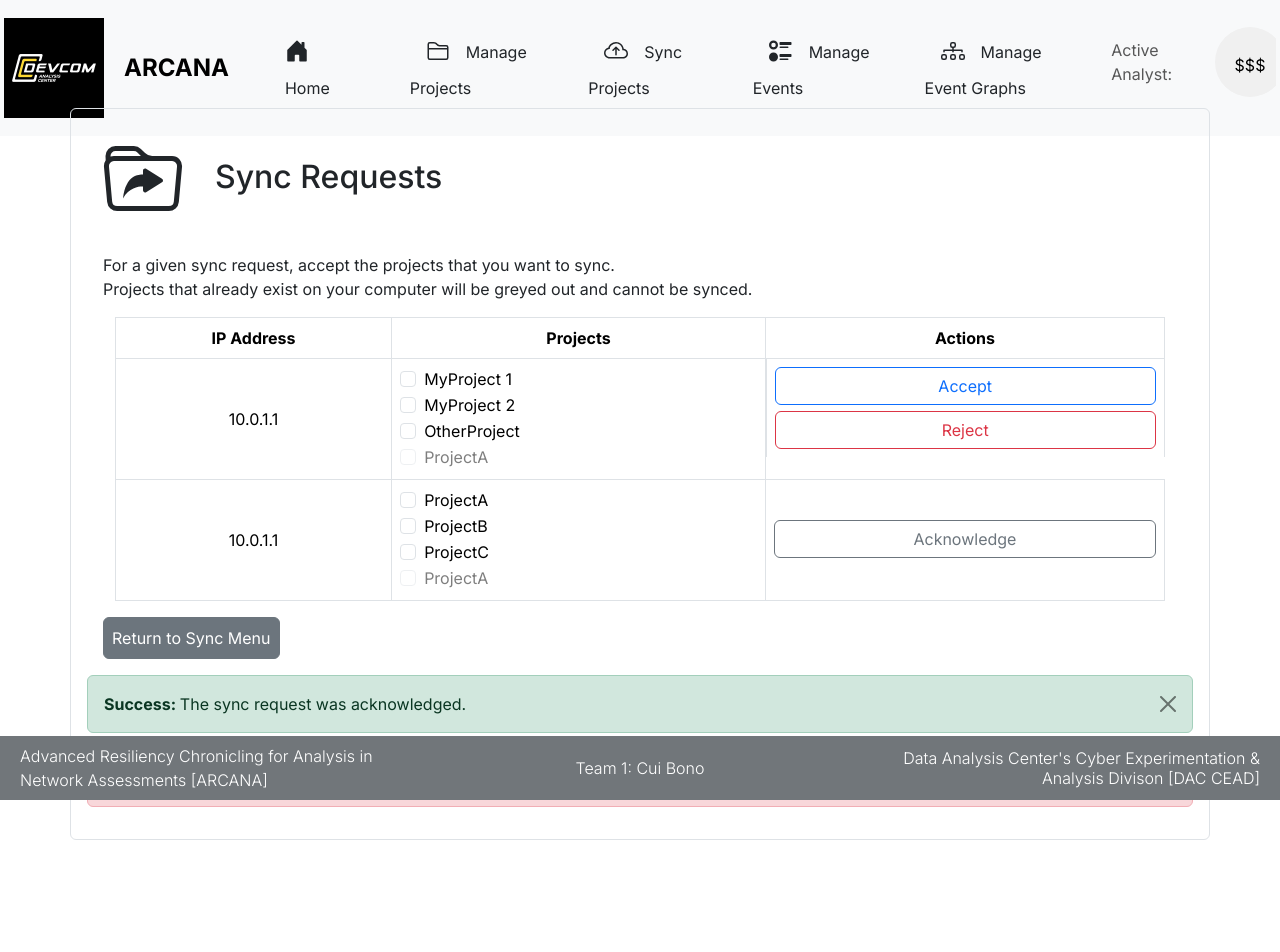
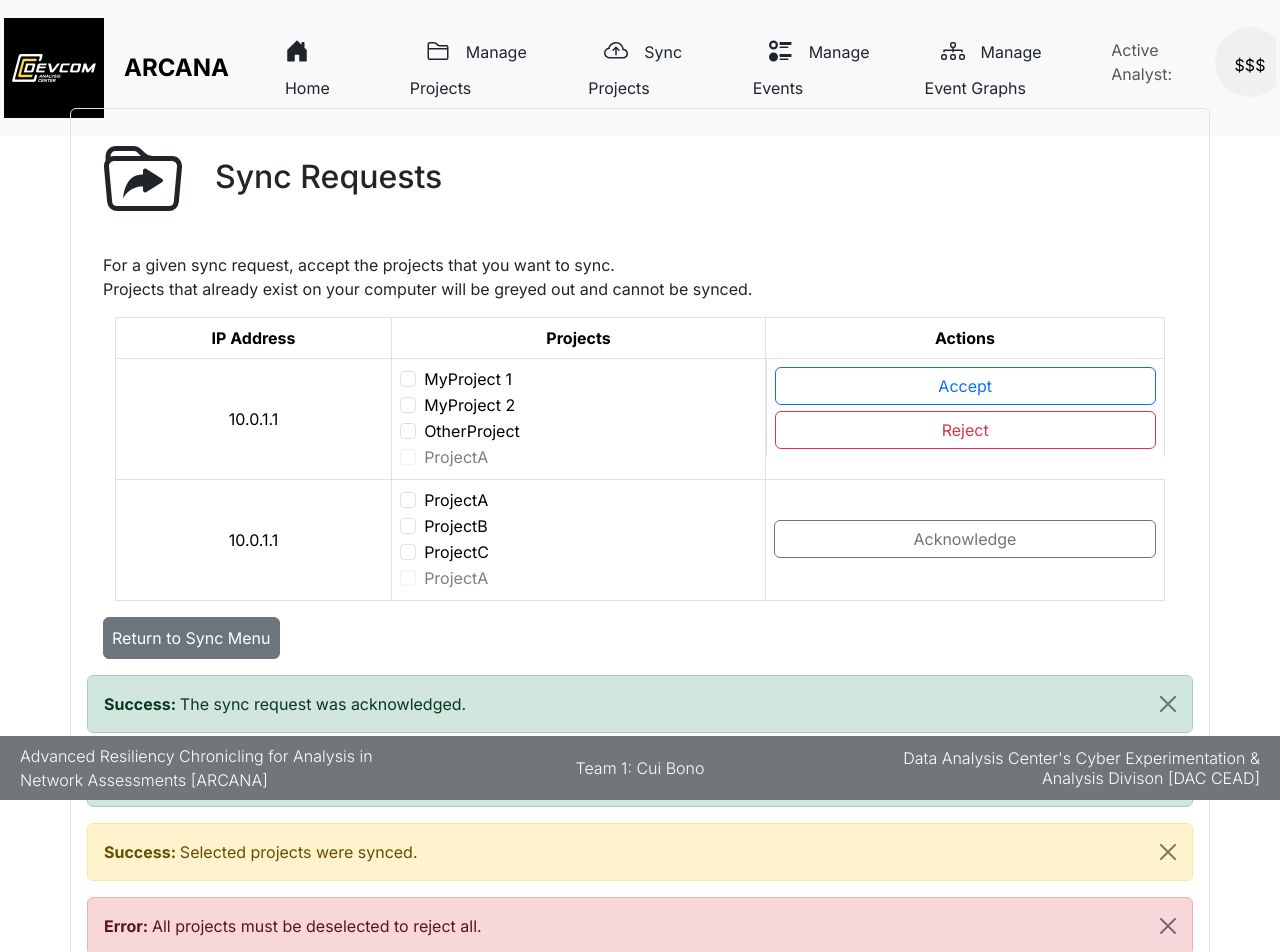
Before and after one commit to jordag18/capstone-project-ARCANA, a Next.js app in the folder frontend/arcana/: page /dashboard/syncMenu/viewSyncedProjects in a window 1280 px wide. Shown: the top 952 px of the page. Before the commit the page ends 840 px from the top, so only its background shows below. Built offline with nearby package versions, Linux system fonts and the light colour scheme.

Commit message:
sync request alerts added

```diff
--- a/frontend/arcana/app/dashboard/syncMenu/viewSyncedProjects/page.tsx
+++ b/frontend/arcana/app/dashboard/syncMenu/viewSyncedProjects/page.tsx
@@ -10,9 +10,11 @@
 
 import SyncRequestAcknowledgedAlert from "@/app/ui/syncRequestAcknowledgedAlert";
 import SyncRequestErrorAlert from "@/app/ui/syncRequestErrorAlert";
+import SyncRequestSuccessAlert from "@/app/ui/syncRequestSuccessAlert";
 
 import { FolderSymlink } from "react-bootstrap-icons";
 import { SyncRequestTable } from "@/app/components/syncRequestTable";
+import SyncRequestRejectedAlert from "@/app/ui/syncRequestRejectedAlert";
 
 function ViewSyncedProjects() {
   return (
@@ -46,6 +48,8 @@
 
             <div>
                 <SyncRequestAcknowledgedAlert />
+                <SyncRequestSuccessAlert />
+                <SyncRequestRejectedAlert />
                 <SyncRequestErrorAlert />
             </div>
         </Container>
--- /dev/null
+++ b/frontend/arcana/app/ui/syncRequestRejectedAlert.tsx
@@ -0,0 +1,19 @@
+import React from 'react';
+import Alert from "react-bootstrap/Alert";
+import Button from 'react-bootstrap/Button';
+
+
+
+function SyncRequestRejectedAlert() {
+    const [show, setShow] = React.useState(true);
+    if (show) {
+        return (
+            <Alert variant="warning" onClose={() => setShow(false)} dismissible>
+                <strong>Success: </strong>
+                Selected projects were synced.
+            </Alert>
+        );
+    }
+    return <Button onClick={() => setShow(true)}>Show Alert</Button>;
+}
+export default SyncRequestRejectedAlert;
--- /dev/null
+++ b/frontend/arcana/app/ui/syncRequestSuccessAlert.tsx
@@ -0,0 +1,19 @@
+import React from 'react';
+import Alert from "react-bootstrap/Alert";
+import Button from 'react-bootstrap/Button';
+
+
+
+function SyncRequestSuccessAlert() {
+    const [show, setShow] = React.useState(true);
+    if (show) {
+        return (
+            <Alert variant="success" onClose={() => setShow(false)} dismissible>
+                <strong>Success: </strong>
+                Selected projects were synced.
+            </Alert>
+        );
+    }
+    return <Button onClick={() => setShow(true)}>Show Alert</Button>;
+}
+export default SyncRequestSuccessAlert;
```
